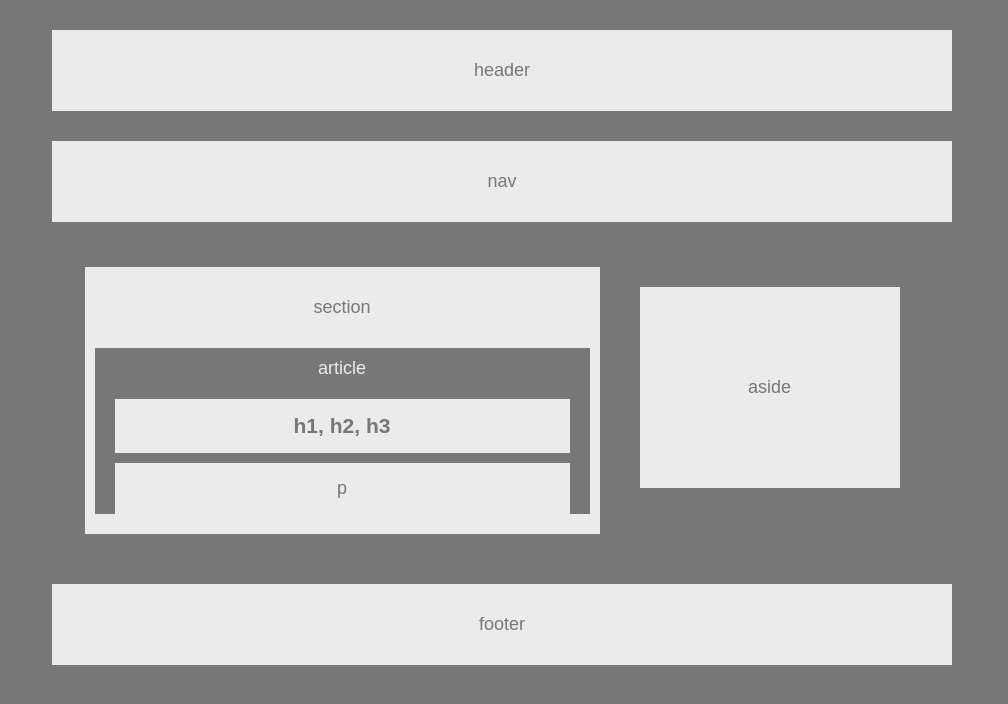
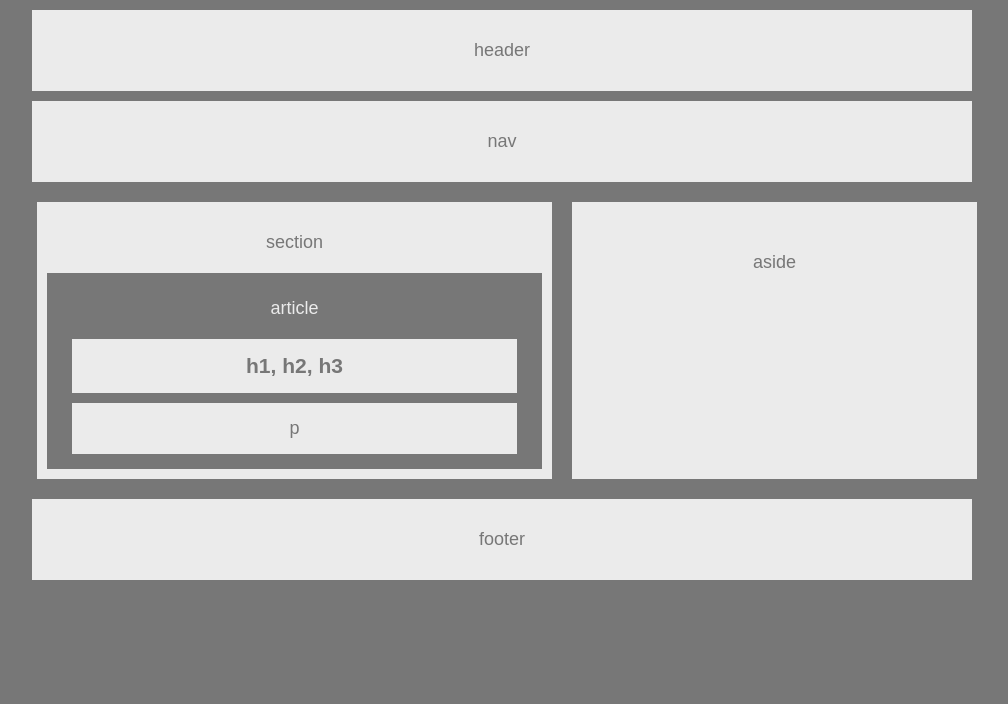
Before and after one commit to jhart25/HW-Wireframe, a plain HTML site: page index.html in a window 1280 px wide. Shown: the whole page, without its empty margins (138-1146 px from the left). Drawn offline with Linux system fonts and the light colour scheme.

Commit message:
final product

```diff
--- a/index.html
+++ b/index.html
@@ -11,9 +11,6 @@
     <nav>nav</nav>
 
     <div class="content">
-        <aside>
-            <header>aside</header>
-        </aside>
 
         <section>
             <header class="secheader">section</header>
@@ -28,6 +25,11 @@
                 </article>
             </div>
         </section>
+
+        <aside>
+            <header class="asideheader">aside</header>
+        </aside>
+
     </div>
 
 
--- a/style.css
+++ b/style.css
@@ -12,7 +12,7 @@ body {
 
 header, nav, section, aside, footer {
     background: #ebebeb;
-    margin: 30px;
+    margin: 10px;
     padding: 30px;
 }
 
@@ -20,6 +20,7 @@ article {
     color: #ebebeb;
     background: #777;
     height: 100%;
+    padding: 5px;
 }
 h1, p {
     color: #777;
@@ -33,19 +34,25 @@ section {
     margin: 10px;
     padding: 10px;
 }
-.content:after {
-    clear: both;
-}
 aside {
     float: right;
     width: 200px;
+    padding: 10px;
 }
 .clearfix {
     overflow: auto;
 }
 .content {
+    width: 960px;
     display: inline-block;
+    display: flex;
     margin: 5px;
+}
+.content > aside {
+    flex:1;
+}
+.content:after {
+    clear: both;
 }
 .articleheader {
     margin: 20px;
```
